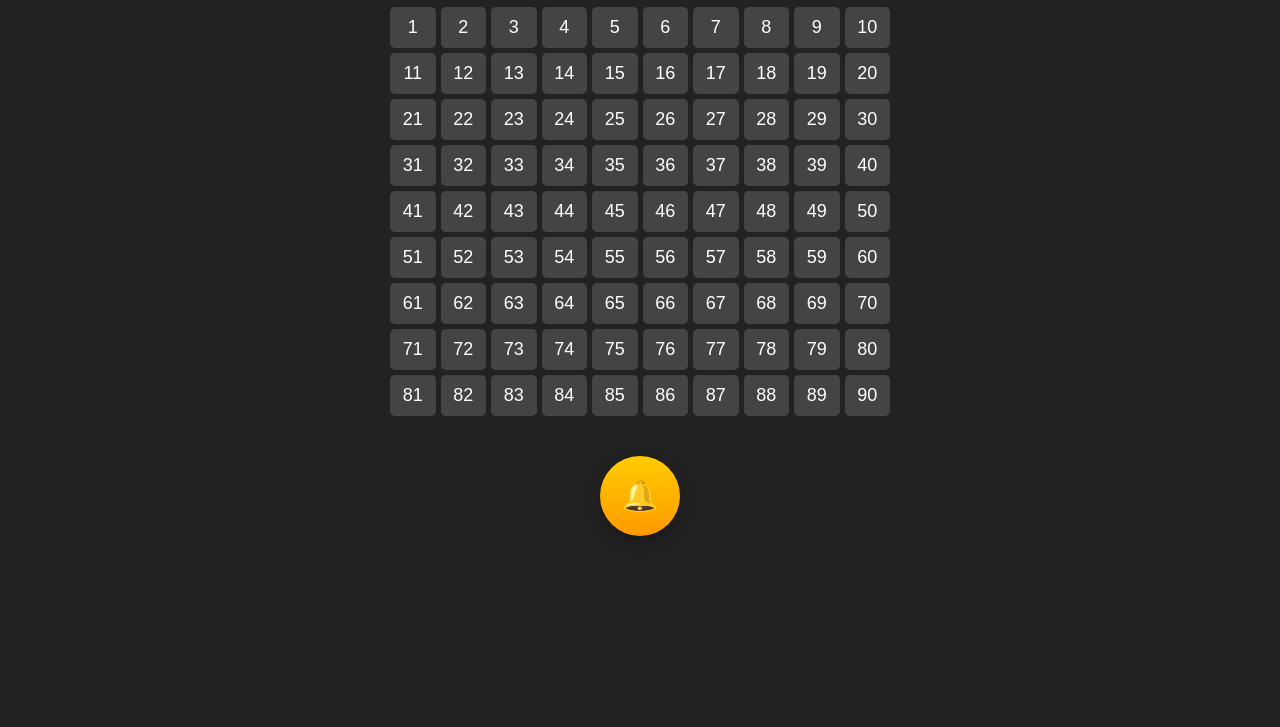
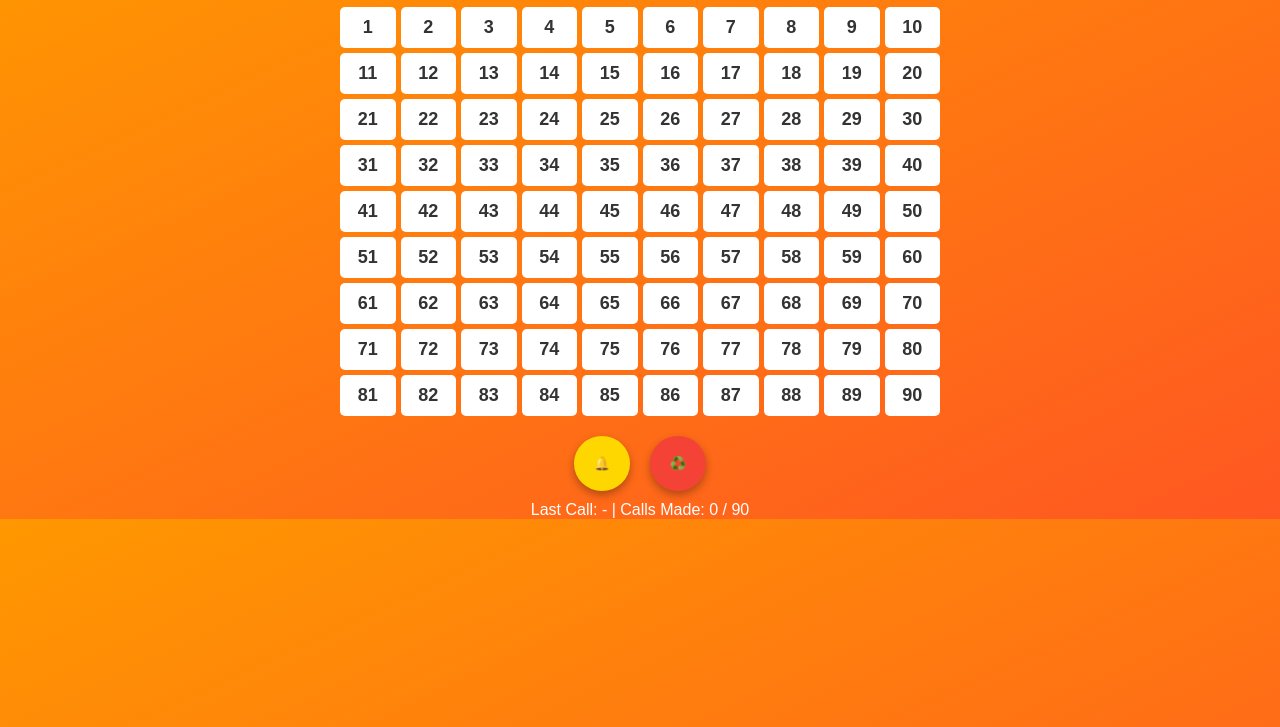
Before and after one commit to jeetumanchanda/tambola-caller, a plain HTML site: page index.html in a window 1280 px wide. Shown: the part 73-800 px from the top of the page. Drawn offline with Linux system fonts and the light colour scheme.

Commit message:
Add files via upload

```diff
--- a/index.html
+++ b/index.html
@@ -3,96 +3,133 @@
 <head>
 <meta charset="UTF-8">
 <meta name="viewport" content="width=device-width, initial-scale=1.0">
+<link rel="manifest" href="manifest.json">
 <title>Tambola Caller</title>
-<link rel="manifest" href="manifest.json">
-<meta name="theme-color" content="#d32f2f">
 <style>
     body {
         font-family: Arial, sans-serif;
-        background-color: #222;
-        color: white;
         text-align: center;
+        background: linear-gradient(to bottom right, #ff9800, #ff5722);
         margin: 0;
         padding: 0;
+        color: white;
     }
     .board {
         display: grid;
         grid-template-columns: repeat(10, 1fr);
         gap: 5px;
-        max-width: 500px;
+        max-width: 600px;
         margin: 20px auto;
     }
     .cell {
-        background-color: #444;
-        padding: 10px;
+        background: #fff;
+        color: #333;
         border-radius: 5px;
+        padding: 10px 0;
+        font-weight: bold;
         font-size: 18px;
-        transition: background-color 0.3s, transform 0.2s;
     }
-    .cell.marked {
-        background-color: red;
+    .marked {
+        background: red;
         color: white;
-        transform: scale(1.1);
+        border-radius: 50%;
     }
-    .bell-button {
-        background: linear-gradient(to bottom, #ffcc00, #ff9900);
+    .controls {
+        margin-top: 15px;
+    }
+    .btn {
+        background: gold;
         border: none;
         border-radius: 50%;
-        width: 80px;
-        height: 80px;
-        font-size: 30px;
+        padding: 20px;
         cursor: pointer;
-        box-shadow: 0 5px 15px rgba(0,0,0,0.3);
-        margin-top: 20px;
+        box-shadow: 0 4px 8px rgba(0,0,0,0.3);
+    }
+    .stats {
+        margin-top: 10px;
+        font-size: 16px;
     }
     .overlay {
         position: fixed;
         top: 0; left: 0;
         width: 100%; height: 100%;
         background: rgba(0,0,0,0.85);
-        color: yellow;
         display: flex;
         align-items: center;
         justify-content: center;
-        font-size: 80px;
-        display: none;
+        font-size: 120px;
+        color: yellow;
+        font-weight: bold;
+        text-shadow: 0 0 20px red, 0 0 40px orange, 0 0 60px yellow;
+        animation: pop 0.5s ease-in-out;
         z-index: 1000;
+    }
+    @keyframes pop {
+        0% { transform: scale(0.5); opacity: 0; }
+        50% { transform: scale(1.2); opacity: 1; }
+        100% { transform: scale(1); }
     }
 </style>
 </head>
 <body>
 <h1>Tambola Caller</h1>
 <div class="board" id="board"></div>
-<button class="bell-button" id="callBtn">🔔</button>
-<div class="overlay" id="overlay"></div>
+<div class="controls">
+    <button id="callBtn" class="btn">🔔</button>
+    <button id="resetBtn" class="btn" style="background:#f44336; margin-left:15px;">♻️</button>
+    <div class="stats">
+        Last Call: <span id="lastCall">-</span> | Calls Made: <span id="callsMade">0</span> / 90
+    </div>
+</div>
+<div id="overlay" class="overlay" style="display:none;"></div>
 <script>
-    let numbers = Array.from({length: 90}, (_, i) => i + 1);
-    let called = [];
+    let calledNumbers = [];
     const board = document.getElementById('board');
     const overlay = document.getElementById('overlay');
+    const lastCall = document.getElementById('lastCall');
+    const callsMade = document.getElementById('callsMade');
 
-    numbers.forEach(num => {
-        let cell = document.createElement('div');
-        cell.className = 'cell';
-        cell.id = 'cell-' + num;
-        cell.textContent = num;
-        board.appendChild(cell);
-    });
+    function createBoard() {
+        board.innerHTML = '';
+        for (let i = 1; i <= 90; i++) {
+            const cell = document.createElement('div');
+            cell.classList.add('cell');
+            cell.id = 'cell-' + i;
+            cell.textContent = i;
+            board.appendChild(cell);
+        }
+    }
 
-    document.getElementById('callBtn').addEventListener('click', () => {
-        if (numbers.length === 0) return;
-        let idx = Math.floor(Math.random() * numbers.length);
-        let num = numbers.splice(idx, 1)[0];
-        called.push(num);
+    function callNumber() {
+        if (calledNumbers.length >= 90) return;
+        let num;
+        do {
+            num = Math.floor(Math.random() * 90) + 1;
+        } while (calledNumbers.includes(num));
+        calledNumbers.push(num);
         document.getElementById('cell-' + num).classList.add('marked');
+        lastCall.textContent = num;
+        callsMade.textContent = calledNumbers.length;
+        showOverlay(num);
+    }
+
+    function showOverlay(num) {
         overlay.textContent = num;
         overlay.style.display = 'flex';
         setTimeout(() => overlay.style.display = 'none', 5000);
-    });
+    }
 
-    if ('serviceWorker' in navigator) {
-        navigator.serviceWorker.register('service-worker.js');
+    function resetGame() {
+        calledNumbers = [];
+        createBoard();
+        lastCall.textContent = '-';
+        callsMade.textContent = '0';
     }
+
+    document.getElementById('callBtn').addEventListener('click', callNumber);
+    document.getElementById('resetBtn').addEventListener('click', resetGame);
+
+    createBoard();
 </script>
 </body>
 </html>
```
